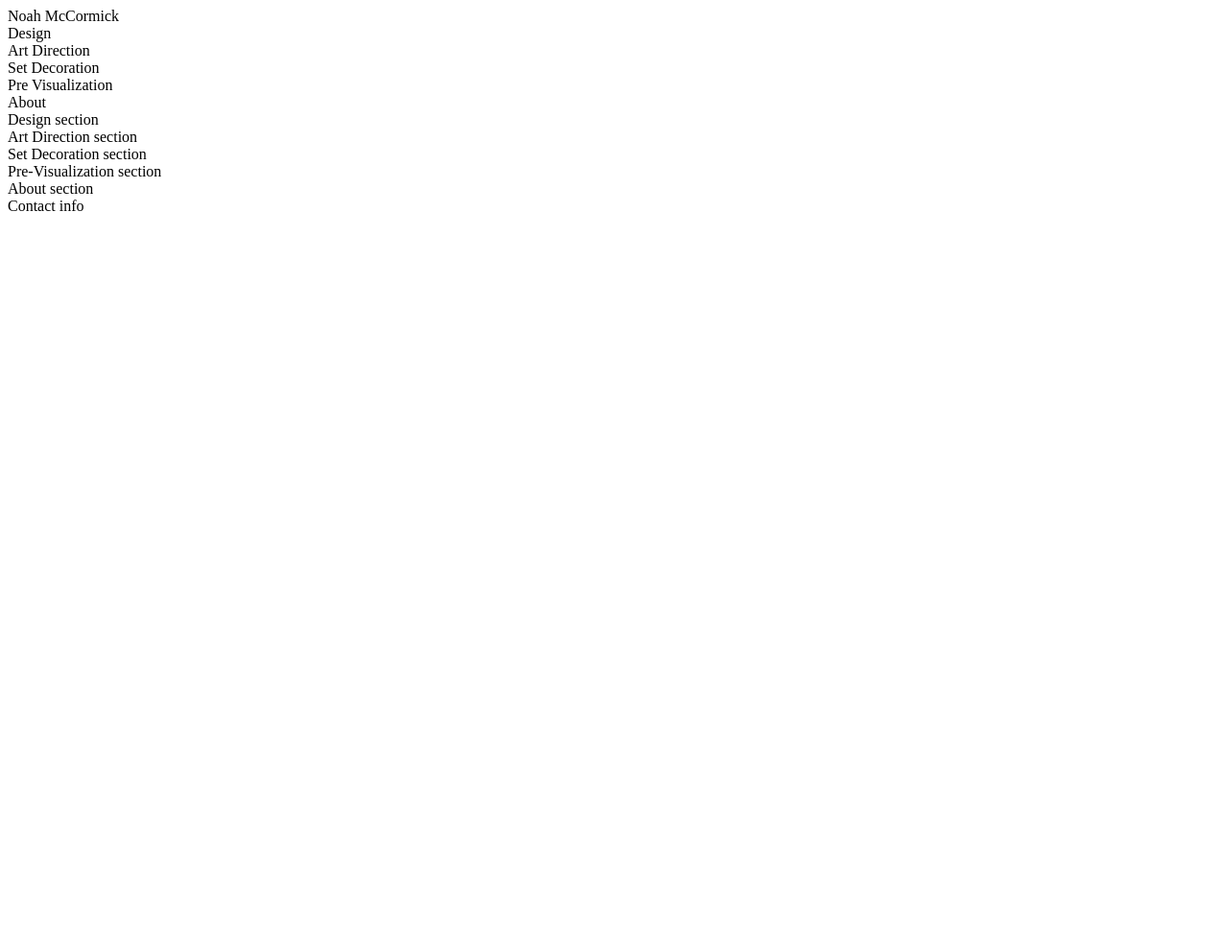
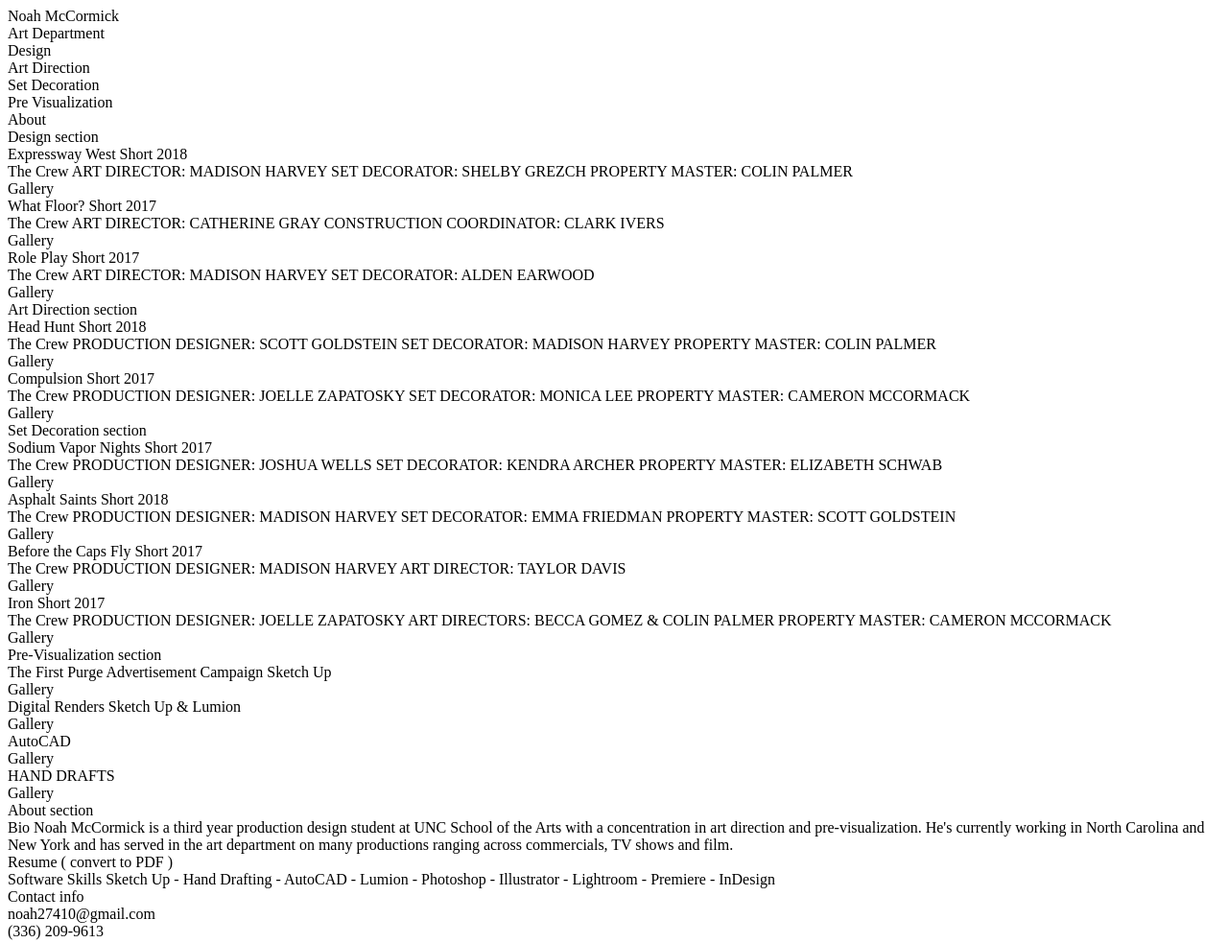
Before and after one commit to davidmccormick27410/noah, a website: page index.html in a window 1280 px wide. Shown: the whole page at 96% size. Before the commit the page ends 800 px from the top, so only its background shows below. Drawn offline with Linux system fonts and the light colour scheme.

Commit message:
Added all content to index.html

```diff
--- a/index.html
+++ b/index.html
@@ -3,7 +3,8 @@
     </head>
     <body>
         <header>
-            Noah McCormick
+            <div>Noah McCormick</div>
+            <div>Art Department</div>
         </header>
         <section>
             <div>
@@ -24,21 +25,166 @@
         </section>
         <section class="design">
             Design section
+            <section>
+                Expressway West
+                Short 2018
+                <section>The Crew
+                    ART DIRECTOR: MADISON HARVEY
+                    SET DECORATOR: SHELBY GREZCH
+                    PROPERTY MASTER: COLIN PALMER
+                </section>
+                <section>
+                    Gallery
+                </section>
+            </section>
+            <section>
+                What Floor?
+                Short 2017
+                <section>The Crew
+                    ART DIRECTOR: CATHERINE GRAY
+                    CONSTRUCTION COORDINATOR: CLARK IVERS
+                </section>
+                <section>
+                    Gallery
+                </section>
+            </section>
+            <section>
+                Role Play
+                Short 2017
+                <section>The Crew
+                    ART DIRECTOR: MADISON HARVEY
+                    SET DECORATOR: ALDEN EARWOOD
+                </section>
+                <section>
+                    Gallery
+                </section>
+            </section>
         </section>
         <section class="art_direction">
             Art Direction section
+            <section>
+                Head Hunt
+                Short 2018
+                <section>The Crew
+                    PRODUCTION DESIGNER: SCOTT GOLDSTEIN
+                    SET DECORATOR: MADISON HARVEY
+                    PROPERTY MASTER: COLIN PALMER
+                </section>
+                <section>
+                    Gallery
+                </section>
+            </section>
+            <section>
+                Compulsion
+                Short 2017
+                <section>The Crew
+                    PRODUCTION DESIGNER: JOELLE ZAPATOSKY
+                    SET DECORATOR: MONICA LEE
+                    PROPERTY MASTER: CAMERON MCCORMACK
+                </section>
+                <section>
+                    Gallery
+                </section>
+            </section>
         </section>
         <section class="set_decoration">
             Set Decoration section
+            <section>
+                Sodium Vapor Nights
+                Short 2017
+                <section>The Crew
+                    PRODUCTION DESIGNER: JOSHUA WELLS
+                    SET DECORATOR: KENDRA ARCHER
+                    PROPERTY MASTER: ELIZABETH SCHWAB
+                </section>
+                <section>
+                    Gallery
+                </section>
+            </section>
+            <section>
+                Asphalt Saints
+                Short 2018
+                <section>The Crew
+                    PRODUCTION DESIGNER: MADISON HARVEY
+                    SET DECORATOR: EMMA FRIEDMAN
+                    PROPERTY MASTER: SCOTT GOLDSTEIN
+                </section>
+                <section>
+                    Gallery
+                </section>
+            </section>
+            <section>
+                Before the Caps Fly
+                Short 2017
+                <section>The Crew
+                    PRODUCTION DESIGNER: MADISON HARVEY
+                    ART DIRECTOR: TAYLOR DAVIS
+                </section>
+                <section>
+                    Gallery
+                </section>
+            </section>
+            <section>
+                Iron
+                Short 2017
+                <section>The Crew
+                    PRODUCTION DESIGNER: JOELLE ZAPATOSKY
+                    ART DIRECTORS: BECCA GOMEZ & COLIN PALMER
+                    PROPERTY MASTER: CAMERON MCCORMACK
+                </section>
+                <section>
+                    Gallery
+                </section>
+            </section>
         </section>
         <section class="pre-visualization">
             Pre-Visualization section
+            <section>
+                The First Purge
+                Advertisement Campaign
+                Sketch Up
+                <section>
+                    Gallery
+                </section>
+            </section>
+            <section>
+                Digital Renders
+                Sketch Up & Lumion
+                <section>
+                    Gallery
+                </section>
+            </section>
+            <section>
+                AutoCAD
+                <section>
+                    Gallery
+                </section>
+            </section>
+            <section>
+                HAND DRAFTS
+                <section>
+                    Gallery
+                </section>
+            </section>
         </section>
         <section class="about">
             About section
+            <section>
+                Bio
+                Noah McCormick is a third year production design student at UNC School of the Arts with a concentration in art direction and pre-visualization. He's currently working in North Carolina and New York and has served in the art department on many productions ranging across commercials, TV shows and film.
+            </section>
+            <section>
+                Resume ( convert to PDF )
+            </section>
+            <section>
+                Software Skills
+                Sketch Up - Hand Drafting - AutoCAD - Lumion - Photoshop - Illustrator - Lightroom - Premiere - InDesign
+            </section>
         </section>
         <footer>
             Contact info
+            <div>noah27410@gmail.com</div>
+            <div>(336) 209-9613</div>
         </footer>
     </body>
 </html>
```
Also changed, not shown: 1 other file.
